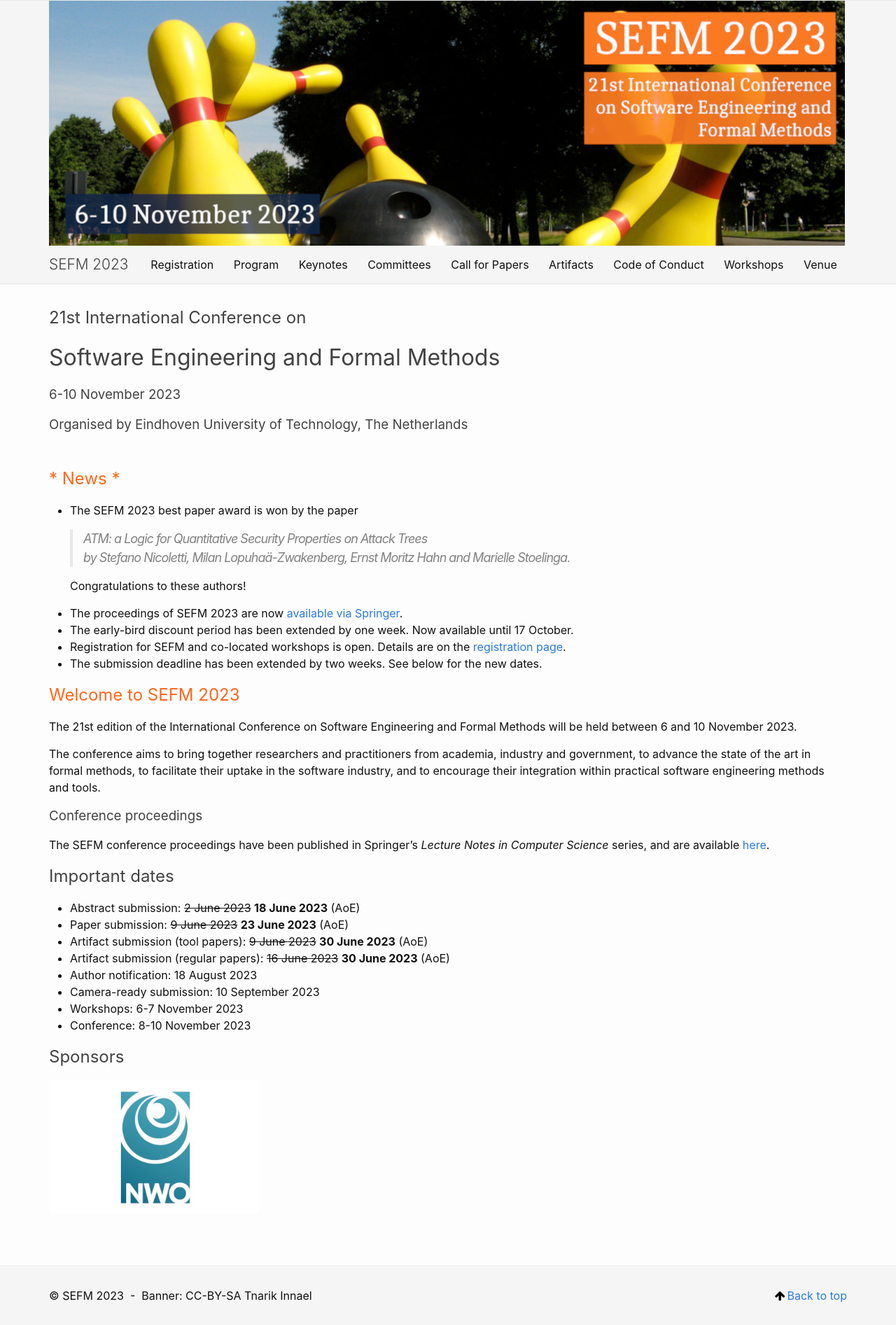
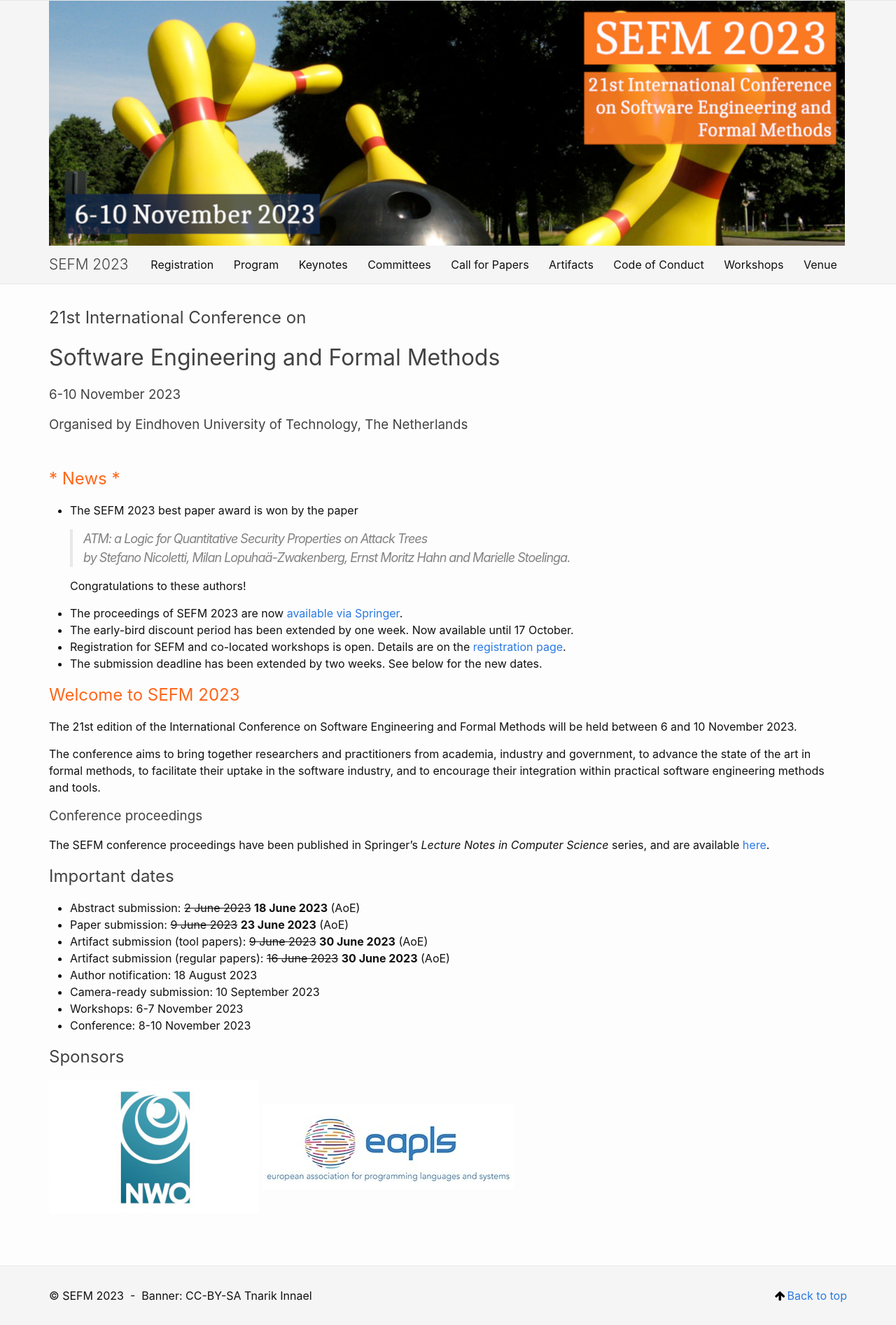
Before and after one commit to sefm-conference/2023, a Jekyll site: the page built from _pages/index.md, in a window 1280 px wide. Shown: the whole page at 70% size. Built offline with Jekyll 4.4.1, drawn with Linux system fonts in a browser that asks for light colours.

Commit message:
Add EAPLS as sponsor (supplied AE badges)

```diff
--- a/_pages/index.md
+++ b/_pages/index.md
@@ -39,3 +39,4 @@ The SEFM conference proceedings have been published in Springer's *Lecture Notes
 
 ## Sponsors
 [![NWO logo]({{ site.baseurl }}{% link assets/nwo.jpg %})](https://nwo.nl/)
+[![EAPLS logo]({{ site.baseurl }}{% link assets/EAPLS_logo.jpg %})](https://eapls.org/)
```
Also changed, not shown: assets/EAPLS_logo.jpg (added).
